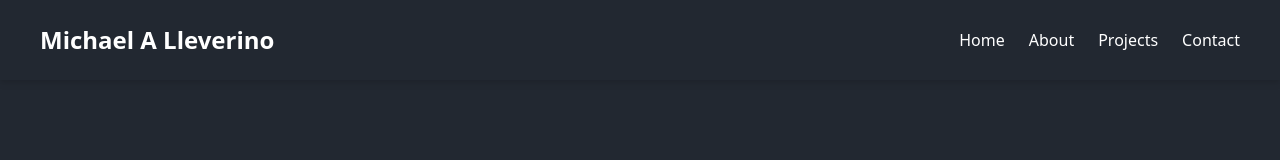
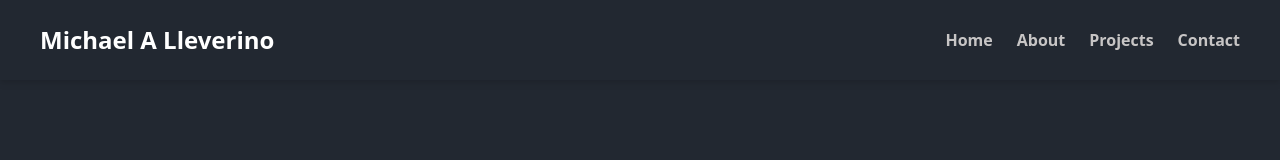
Before and after one commit to MichaelAlex03/PersonalSite, a React (Vite) app in the folder personalSite/: page / in a window 1280 px wide. Shown: the top 160 px of the page. Built offline with nearby package versions, Linux system fonts and the light colour scheme.

Commit message:
chaning navbar and added smooth transition between color change when navlink clicked

```diff
--- a/personalSite/src/components/Navbar.tsx
+++ b/personalSite/src/components/Navbar.tsx
@@ -2,6 +2,8 @@ import { useState } from 'react';
 import { FontAwesomeIcon } from '@fortawesome/react-fontawesome';
 import { faBars } from '@fortawesome/free-solid-svg-icons';
 
+
+//Burger Menu for mobile view
 const MobileViewLinks = () => {
 
     const [currentPage, setCurrentPage] = useState('Home');
@@ -22,6 +24,7 @@ const MobileViewLinks = () => {
     )
 }
 
+//Navlink for non burger menu
 const NavLinks = () => {
 
     const [currentPage, setCurrentPage] = useState('Home');
@@ -34,10 +37,10 @@ const NavLinks = () => {
 
     return (
         <>
-            <button onClick={() => handleClick('home')}><span className={currentPage === 'home' ? 'text-[#55E5A4]' : 'text-white'}>Home</span></button>
-            <button onClick={() => handleClick('aboutMe')}><span className={currentPage === 'aboutMe' ? 'text-[#55E5A4]' : 'text-white'}>About</span></button>
-            <button onClick={() => handleClick('Projects')}><span className={currentPage === 'Projects' ? 'text-[#55E5A4]' : 'text-white'}>Projects</span></button>
-            <button onClick={() => handleClick('Contact')}><span className={currentPage === 'Contact' ? 'text-[#55E5A4]' : 'text-white'}>Contact</span></button>
+            <button onClick={() => handleClick('home')}><span className={`${currentPage === 'home' ? 'text-[#55E5A4]' : 'text-[#c7c5c5] hover:text-[#287955]'} font-bold transition-colors duration-500 ease-in-out`}>Home</span></button>
+            <button onClick={() => handleClick('aboutMe')}><span className={`${currentPage === 'aboutMe' ? 'text-[#55E5A4]' : 'text-[#c7c5c5] hover:text-[#287955]'} font-bold transition-colors duration-500 ease-in-out`}>About</span></button>
+            <button onClick={() => handleClick('Projects')}><span className={`${currentPage === 'Projects' ? 'text-[#55E5A4]' : 'text-[#c7c5c5] hover:text-[#287955]'} font-bold transition-colors duration-500 ease-in-out`}>Projects</span></button>
+            <button onClick={() => handleClick('Contact')}><span className={`${currentPage === 'Contact' ? 'text-[#55E5A4]' : 'text-[#c7c5c5] hover:text-[#287955]'} font-bold transition-colors duration-500 ease-in-out`}>Contact</span></button>
         </>
     )
 }
```
